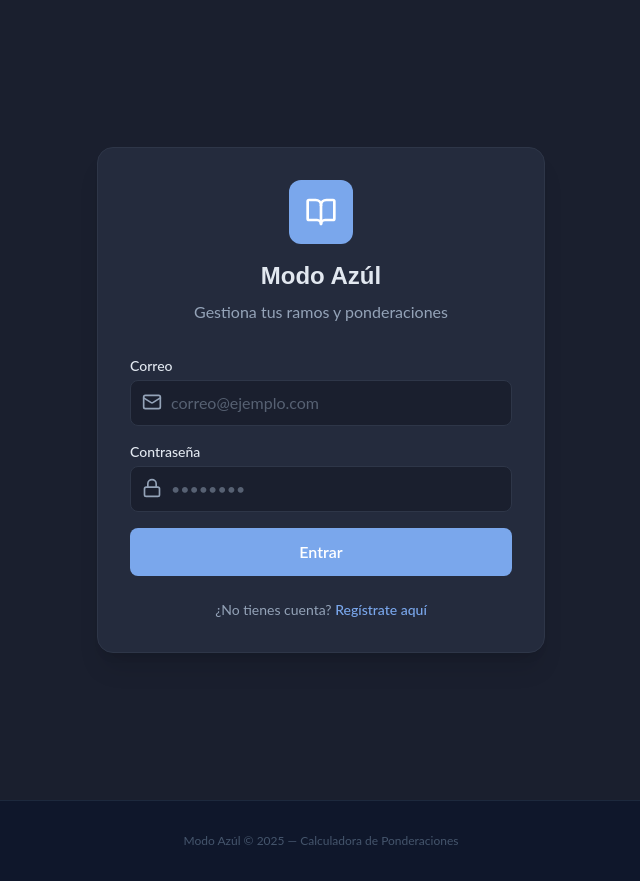
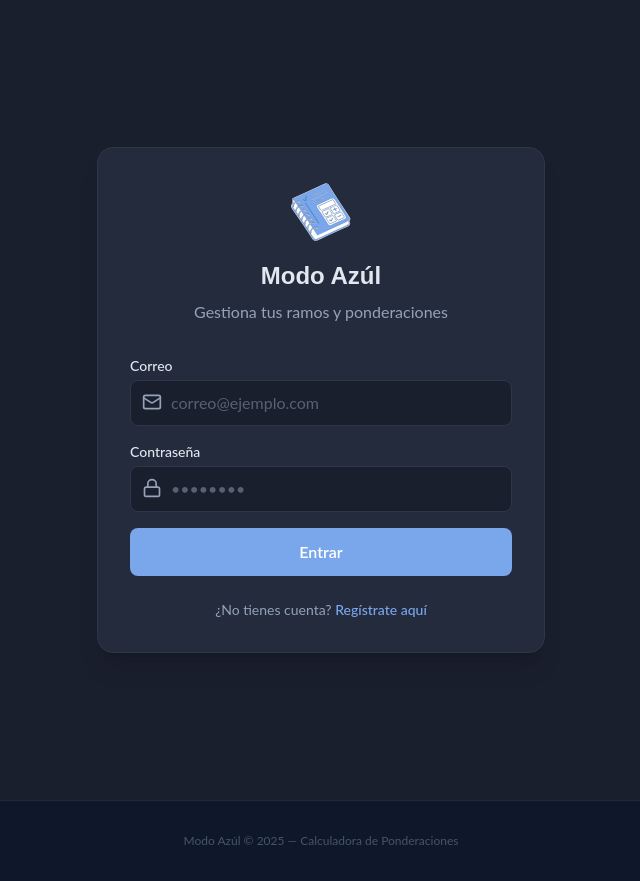
Before and after one commit to 1Bnja/PonderacionesPersonales, a React (Vite) app: page /login in a window 1280 px wide. Shown: the whole page, without its empty margins (319-959 px from the left). Built offline with nearby package versions, Linux system fonts and the light colour scheme; no server answers.

Commit message:
Nuevo Logo

```diff
--- a/index.html
+++ b/index.html
@@ -2,7 +2,7 @@
 <html lang="en">
   <head>
     <meta charset="UTF-8" />
-    <link rel="icon" type="image/svg+xml" href="/vite.svg" />
+    <link rel="icon" type="image/svg+xml" href="/logo.svg" />
     <meta name="viewport" content="width=device-width, initial-scale=1.0" />
     <title>Modo azul</title>
   </head>
--- a/src/pages/Dashboard.jsx
+++ b/src/pages/Dashboard.jsx
@@ -272,9 +272,12 @@
 
       {/* HEADER */}
       <div className="flex justify-between items-center mb-8 max-w-5xl mx-auto">
-        <h1 className="text-2xl md:text-3xl font-bold bg-clip-text text-transparent bg-gradient-to-r from-[#7AA7EC] to-[#9BC7F0]">
+        <div className="flex items-center gap-3">
+          <img src="/logo.svg" alt="Modo Azúl" className="w-10 h-10" />
+          <h1 className="text-2xl md:text-3xl font-bold bg-clip-text text-transparent bg-gradient-to-r from-[#7AA7EC] to-[#9BC7F0]">
             Modo Azúl
-        </h1>
+          </h1>
+        </div>
         <button onClick={handleLogout} className="p-2 hover:bg-[#242B3D] rounded-full transition">
             <LogOut className="text-[#94A3B8] hover:text-[#E2E8F0] w-5 h-5 transition-colors" />
         </button>
--- a/src/pages/Landing.jsx
+++ b/src/pages/Landing.jsx
@@ -8,7 +8,7 @@
       {/* Navbar simple */}
       <nav className="container mx-auto px-6 py-6 flex justify-between items-center">
         <div className="flex items-center gap-2 font-bold text-xl text-[#7AA7EC]">
-          <GraduationCap className="w-8 h-8" />
+          <img src="/logo.svg" alt="Modo azul" className="w-8 h-8" />
           <span>Modo azul</span>
         </div>
         <div className="flex items-center gap-4">
--- a/src/pages/Login.jsx
+++ b/src/pages/Login.jsx
@@ -33,8 +33,8 @@
 
         {/* Logo y Título */}
         <div className="text-center mb-8">
-          <div className="bg-[#7AA7EC] w-16 h-16 rounded-xl flex items-center justify-center mx-auto mb-4">
-            <BookOpen className="text-white w-8 h-8" />
+          <div className="flex items-center justify-center mx-auto mb-4">
+            <img src="/logo.svg" alt="Modo Azúl" className="w-16 h-16" />
           </div>
           <h1 className="text-2xl font-bold text-[#E2E8F0]">Modo Azúl</h1>
           <p className="text-[#94A3B8] mt-2">Gestiona tus ramos y ponderaciones</p>
--- a/src/pages/Register.jsx
+++ b/src/pages/Register.jsx
@@ -62,8 +62,8 @@
 
         {/* Logo y Título */}
         <div className="text-center mb-8">
-          <div className="bg-[#7AA7EC] w-16 h-16 rounded-xl flex items-center justify-center mx-auto mb-4">
-            <BookOpen className="text-white w-8 h-8" />
+          <div className="flex items-center justify-center mx-auto mb-4">
+            <img src="/logo.svg" alt="Modo Azúl" className="w-16 h-16" />
           </div>
           <h1 className="text-2xl font-bold text-[#E2E8F0]">Crear Cuenta</h1>
           <p className="text-[#94A3B8] mt-2">Únete a Modo Azúl</p>
```
Also changed, not shown: public/logo.svg (added).
